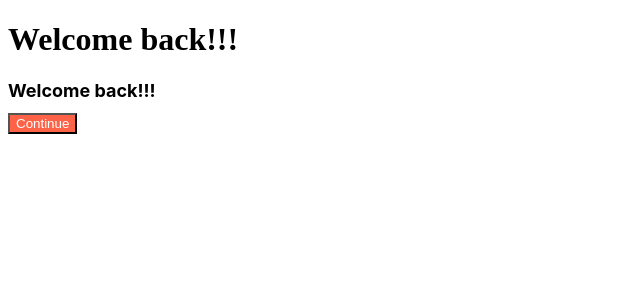
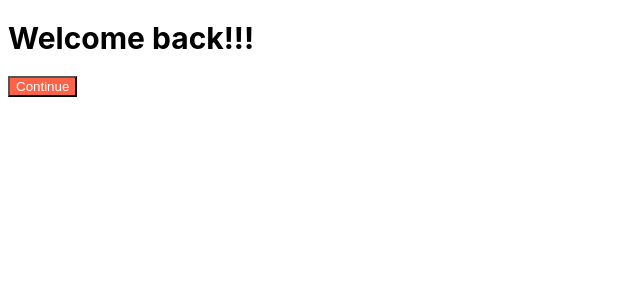
Before and after one commit to SALT0601/ReactJS-Web, a React (Create React App) app: page / in a window 1280 px wide. Shown: the top 300 px of the page, without its empty margins (0-640 px from the left). Built offline with nearby package versions, Linux system fonts and the light colour scheme.

Commit message:
#5.1 Tour of CRA

```diff
--- a/src/App.js
+++ b/src/App.js
@@ -4,7 +4,7 @@ import styles from "./App.module.css";
 function App() {
   return (
     <div>
-      <h1>Welcome back!!!</h1>
+
       <h1 className={styles.title}>Welcome back!!!</h1>
       <Button text={"Continue"} />
     </div>
--- a/src/App.module.css
+++ b/src/App.module.css
@@ -1,5 +1,5 @@
 .title {
   font-family: -apple-system, BlinkMacSystemFont, "Segoe UI", Roboto, Oxygen,
     Ubuntu, Cantarell, "Open Sans", "Helvetica Neue", sans-serif;
-  font-size: 18px;
+  font-size: 30px;
 }
--- a/src/Button.js
+++ b/src/Button.js
@@ -2,7 +2,7 @@ import PropTypes from "prop-types";
 import styles from "./Button.module.css";
 
 function Button({ text }) {
-  return <button className={styles.title}>{text}</button>;
+  return <button className={styles.btn}>{text}</button>;
 }
 
 Button.propTypes = {
--- a/src/Button.module.css
+++ b/src/Button.module.css
@@ -1,4 +1,4 @@
-.title {
+.btn {
   color: white;
   background-color: tomato;
 }
```
Also changed, not shown: public/manifest.json (deleted).
